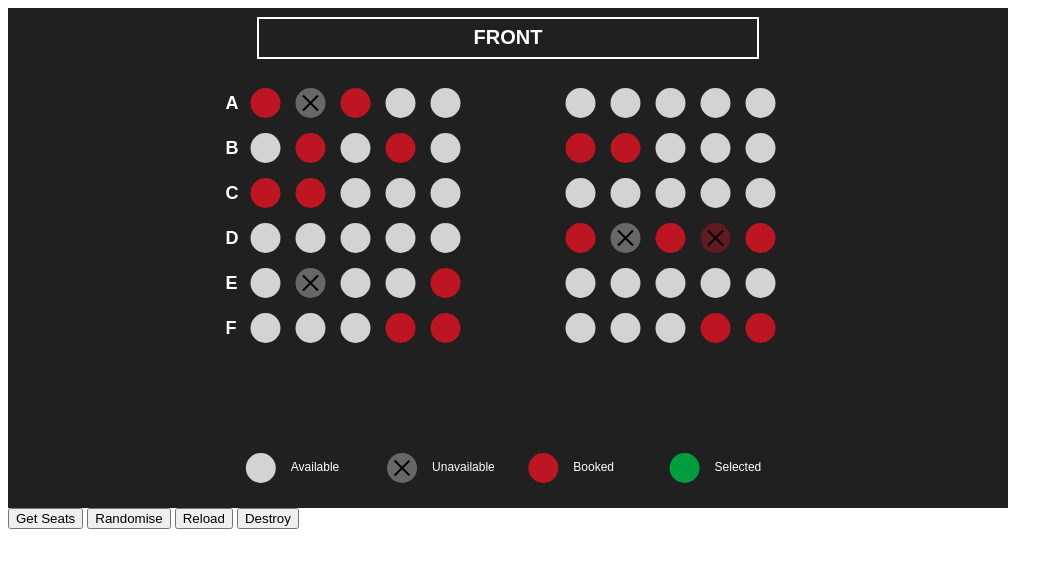
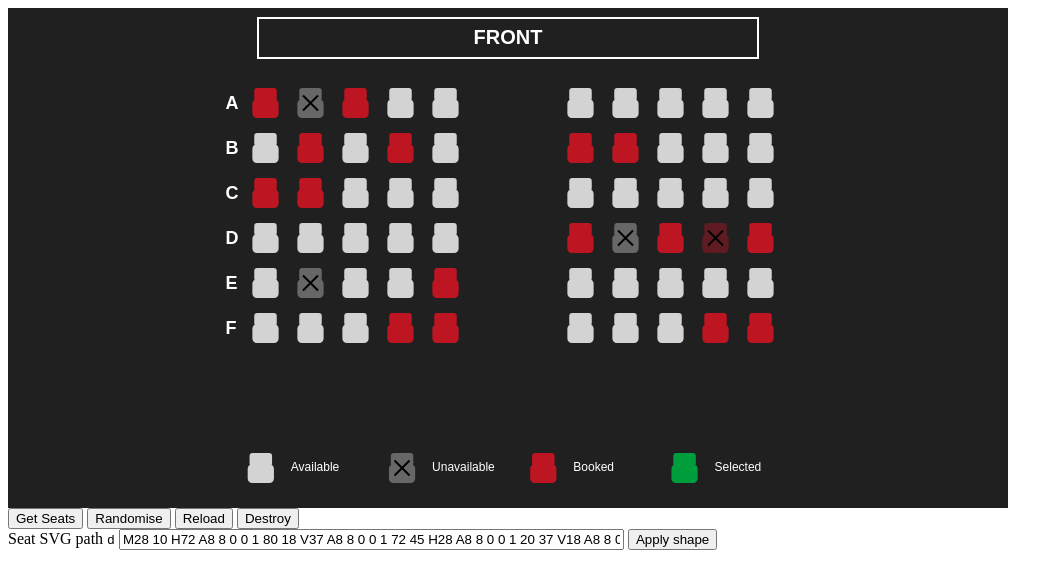
Before and after one commit to zendamacf/popcorn, a website built with Vite: page demo/index.html in a window 1280 px wide. Shown: the whole page, without its empty margins (0-1063 px from the left). Built offline with nearby package versions, Linux system fonts and the light colour scheme.

Commit message:
Adds option for using custom SVG path instead of circles (#34)

```diff
--- a/demo/index.html
+++ b/demo/index.html
@@ -14,6 +14,17 @@
   <button type="button" id="set-seats">Randomise</button>
   <button type="button" id="refresh">Reload</button>
   <button type="button" id="remove">Destroy</button>
+  <div>
+    <label for="seat-svg">Seat SVG path <code>d</code></label>
+    <input
+      type="text"
+      id="seat-svg"
+      size="60"
+      placeholder="Leave empty for circles"
+      value="M28 10 H72 A8 8 0 0 1 80 18 V37 A8 8 0 0 1 72 45 H28 A8 8 0 0 1 20 37 V18 A8 8 0 0 1 28 10 Z M27 40 H73 A12 12 0 0 1 85 52 V78 A12 12 0 0 1 73 90 H27 A12 12 0 0 1 15 78 V52 A12 12 0 0 1 27 40 Z"
+    >
+    <button type="button" id="apply-svg">Apply shape</button>
+  </div>
   <script type="module" src="./main.ts"></script>
 </body>
 </html>
--- a/demo/main.ts
+++ b/demo/main.ts
@@ -75,7 +75,15 @@ const seats: SeatListItem[] = [
   { id: 'F10', booked: true },
 ];
 
-const popcorn = new Popcorn({
+const seatSvgInput = document.querySelector<HTMLInputElement>('#seat-svg');
+
+function readSeatSvg(): string | undefined {
+  const value = seatSvgInput?.value.trim();
+  return value || undefined;
+}
+
+function createPopcorn(): Popcorn {
+  const instance = new Popcorn({
     elem: '#seats',
     width: 1000,
     height: 500,
@@ -86,7 +94,23 @@ const popcorn = new Popcorn({
     selectedColor: '#009D3C',
     textColor: 'white',
     seatList: seats,
+    seatSvg: readSeatSvg(),
   });
+
+  instance.on('popcorn.selectseat', (e: Event) => {
+    console.log('SELECTING SEAT', (e as CustomEvent).detail);
+  });
+  instance.on('popcorn.deselectseat', (e: Event) => {
+    console.log('DESELECTING SEAT', (e as CustomEvent).detail);
+  });
+  instance.on('popcorn.maxseats', (e: Event) => {
+    console.log('MAX LIMIT', (e as CustomEvent).detail);
+  });
+
+  return instance;
+}
+
+let popcorn = createPopcorn();
 
 function randomAvailableSeat() {
   const available = seats.filter((seat) => !seat.unavailable && seat.id);
@@ -115,12 +139,7 @@ document.getElementById('remove')?.addEventListener('click', () => {
   popcorn.destroy();
 });
 
-popcorn.on('popcorn.selectseat', (e: Event) => {
-  console.log('SELECTING SEAT', (e as CustomEvent).detail);
+document.getElementById('apply-svg')?.addEventListener('click', () => {
+  popcorn.destroy();
+  popcorn = createPopcorn();
 });
-popcorn.on('popcorn.deselectseat', (e: Event) => {
-  console.log('DESELECTING SEAT', (e as CustomEvent).detail);
-});
-popcorn.on('popcorn.maxseats', (e: Event) => {
-  console.log('MAX LIMIT', (e as CustomEvent).detail);
-});
--- a/src/eventSeat.ts
+++ b/src/eventSeat.ts
@@ -1,5 +1,4 @@
 import type { KonvaEventObject } from 'konva/lib/Node';
-import type { Circle } from 'konva/lib/shapes/Circle';
 import SeatShape from './shapes/seatShape';
 
 class EventSeat {
@@ -37,6 +36,7 @@ class EventSeat {
       fillColor: this.color(),
       unavailable: this.unavailable,
       unavailableColor: this.opts.unavailableColor,
+      seatSvg: this.opts.seatSvg,
     });
 
     this.bindEvents();
@@ -96,8 +96,7 @@ class EventSeat {
   }
 
   public change(): void {
-    const circle = this.seatShape.shape.findOne('Circle') as Circle;
-    circle.fill(this.color());
+    this.seatShape.body.fill(this.color());
     this.seatShape.shape.name(this.name());
   }
 
--- a/src/legend.ts
+++ b/src/legend.ts
@@ -49,6 +49,7 @@ class Legend {
       fillColor,
       unavailable,
       unavailableColor: this.opts.unavailableColor,
+      seatSvg: this.opts.seatSvg,
     });
 
     const label = new KText({
--- a/src/shapes/seatShape.ts
+++ b/src/shapes/seatShape.ts
@@ -1,6 +1,8 @@
 import { Group } from 'konva/lib/Group';
+import type { Shape } from 'konva/lib/Shape';
 import { Circle } from 'konva/lib/shapes/Circle';
 import { Line } from 'konva/lib/shapes/Line';
+import { Path } from 'konva/lib/shapes/Path';
 
 export type SeatShapeOptions = {
   id?: string;
@@ -11,7 +13,11 @@ export type SeatShapeOptions = {
   fillColor?: string;
   unavailable?: boolean;
   unavailableColor?: string;
+  /** SVG path `d` data. When omitted, seats are drawn as circles. */
+  seatSvg?: string;
 };
+
+const SEAT_BODY_NAME = 'seat-body';
 
 class SeatShape {
   public shape: Group;
@@ -26,14 +32,18 @@ class SeatShape {
     });
 
     const radius = opts.seatWidth / 2;
+    const opacity = opts.unavailable ? 0.4 : 1;
 
-    // Don't preventDefault here, as we actually need events on this
-    const circle = new Circle({
-      radius: radius,
-      fill: opts.fillColor,
-      opacity: opts.unavailable ? 0.4 : 1,
-    });
-    shape.add(circle);
+    shape.add(
+      opts.seatSvg
+        ? this.buildSvgSeat(
+            opts.seatSvg,
+            opts.seatWidth,
+            opts.fillColor,
+            opacity,
+          )
+        : this.buildCircleSeat(radius, opts.fillColor, opacity),
+    );
 
     if (opts.unavailable) {
       const lineEnd = radius / 2;
@@ -50,6 +60,50 @@ class SeatShape {
 
     this.shape = shape;
   }
+
+  private buildCircleSeat(
+    radius: number,
+    fillColor: string | undefined,
+    opacity: number,
+  ): Circle {
+    // Don't preventDefault here, as we actually need events on this
+    return new Circle({
+      name: SEAT_BODY_NAME,
+      radius,
+      fill: fillColor,
+      opacity,
+    });
+  }
+
+  private buildSvgSeat(
+    data: string,
+    seatWidth: number,
+    fillColor: string | undefined,
+    opacity: number,
+  ): Path {
+    const path = new Path({
+      name: SEAT_BODY_NAME,
+      data,
+      fill: fillColor,
+      opacity,
+    });
+
+    const bounds = path.getSelfRect();
+    const size = Math.max(bounds.width, bounds.height) || 1;
+    const scale = seatWidth / size;
+    path.scaleX(scale);
+    path.scaleY(scale);
+    path.offsetX(bounds.x + bounds.width / 2);
+    path.offsetY(bounds.y + bounds.height / 2);
+
+    return path;
+  }
+
+  /** The fillable seat body (circle or SVG path). */
+  public get body(): Shape {
+    return this.shape.findOne(`.${SEAT_BODY_NAME}`) as Shape;
+  }
 }
 
 export default SeatShape;
+export { SEAT_BODY_NAME };
--- a/src/types.d.ts
+++ b/src/types.d.ts
@@ -15,6 +15,11 @@ type PopcornDefaults = {
   seatMargin: number;
   /** Width of row label in pixels */
   rowLabelWidth: number;
+  /**
+   * SVG path `d` data used to draw each seat.
+   * When omitted, seats are drawn as circles.
+   */
+  seatSvg?: string;
 };
 
 type SeatListItem = {
```
Also changed, not shown: codecov.yml (added, +11 -0 lines), src/eventSeat.test.ts (+25 -10 lines), src/legend.test.ts (+14 -0 lines), src/shapes/seatShape.test.ts (+65 -4 lines), CHANGELOG.md, README.md. Lines whose indentation alone changed are shown as unchanged.
